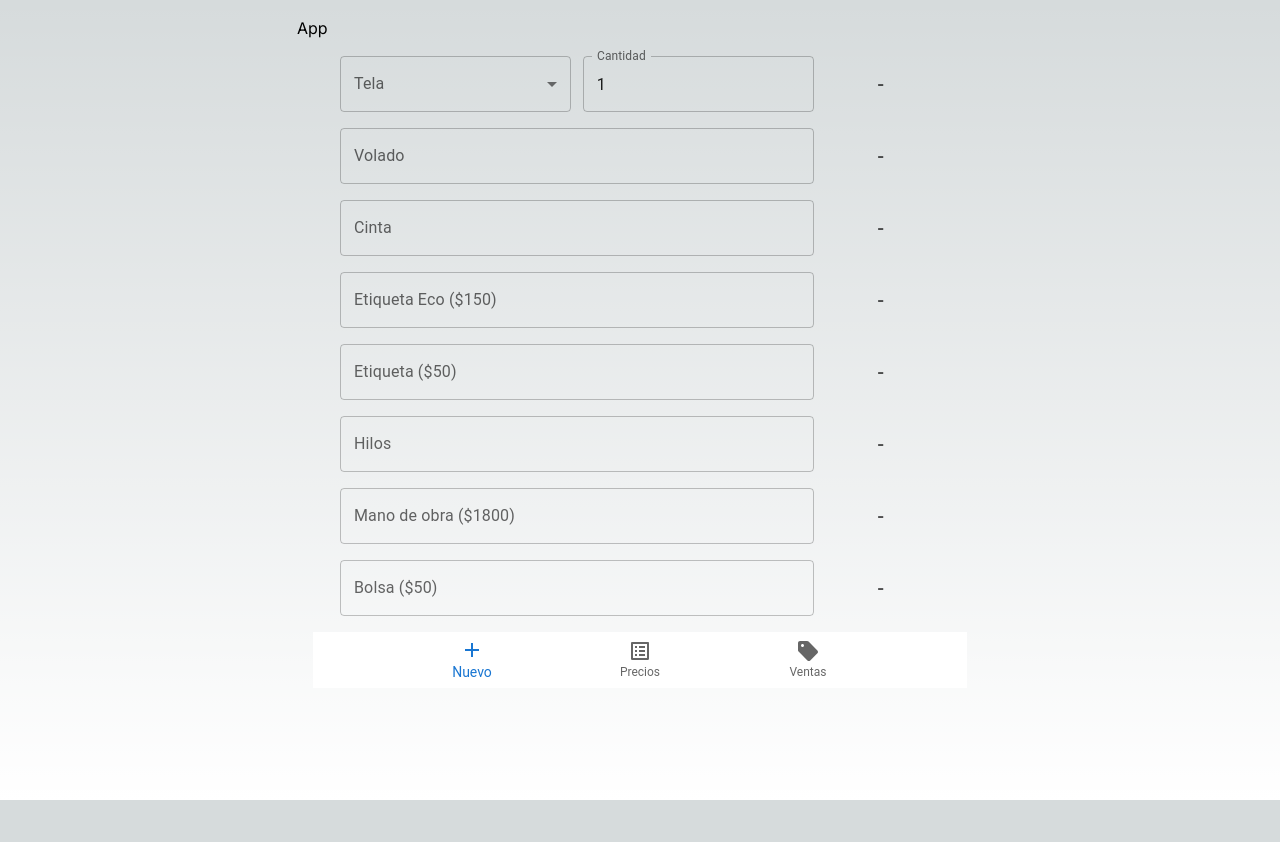
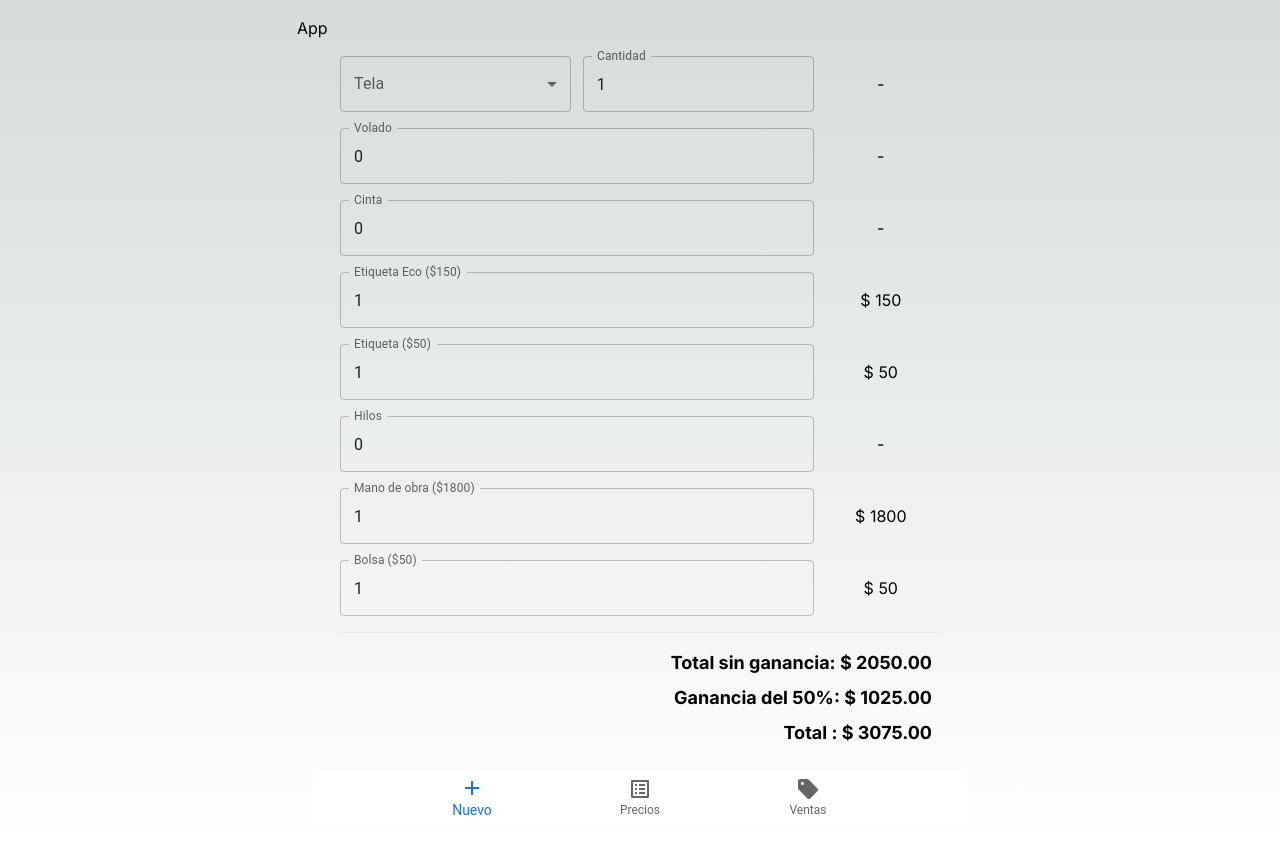
Before and after one commit to DamianBarzola/costos-app, a Next.js app: page / in a window 1280 px wide. Before the commit the page ends 800 px from the top, so only its background shows below. Built offline with nearby package versions, Linux system fonts and the light colour scheme.

Commit message:
add input onchange and total

```diff
--- a/src/app/page.js
+++ b/src/app/page.js
@@ -1,26 +1,42 @@
 "use client";
 import { Navigator } from "@/components/Navigator.jsx";
 import { Box, MenuItem, TextField } from "@mui/material";
-const Data = [
+import { ELEMENT_TYPES } from "@/consts";
+import { useEffect } from "react";
+import { useState } from "react";
+
+let Data = [
   {
     id: 1,
     label: "Tela",
-    type: "select",
+    type: ELEMENT_TYPES.SELECT,
     amount: 1,
-    price: null,
+    // price: null,
     subtotal: null,
-    optionSelected: null,
+    optionSelected: "",
     options: [
       { id: 1, label: "Tela 1", price: 500 },
       { id: 2, label: "Tela 2", price: 500 },
     ],
   },
-  { id: 2, label: "Volado", type: "price", price: null, subtotal: null },
-  { id: 3, label: "Cinta", type: "price", price: null, subtotal: null },
+  {
+    id: 2,
+    label: "Volado",
+    type: ELEMENT_TYPES.PRICE,
+    price: 0,
+    subtotal: null,
+  },
+  {
+    id: 3,
+    label: "Cinta",
+    type: ELEMENT_TYPES.PRICE,
+    price: 0,
+    subtotal: null,
+  },
   {
     id: 4,
     label: "Etiqueta Eco",
-    type: "quantity",
+    type: ELEMENT_TYPES.QUANTITY,
     price: 150,
     amount: 1,
     subtotal: null,
@@ -28,16 +44,22 @@ const Data = [
   {
     id: 5,
     label: "Etiqueta",
-    type: "quantity",
+    type: ELEMENT_TYPES.QUANTITY,
     price: 50,
     amount: 1,
     subtotal: null,
   },
-  { id: 6, label: "Hilos", type: "price", price: null, subtotal: null },
+  {
+    id: 6,
+    label: "Hilos",
+    type: ELEMENT_TYPES.PRICE,
+    price: 0,
+    subtotal: null,
+  },
   {
     id: 7,
     label: "Mano de obra",
-    type: "quantity",
+    type: ELEMENT_TYPES.QUANTITY,
     price: 1800,
     amount: 1,
     subtotal: null,
@@ -45,37 +67,32 @@ const Data = [
   {
     id: 8,
     label: "Bolsa",
-    type: "quantity",
+    type: ELEMENT_TYPES.QUANTITY,
     price: 50,
     amount: 1,
     subtotal: null,
   },
 ];
 
-function RowField({ rowData }) {
-  const handleSelect = (e) => {
-    rowData.optionSelected = rowData.options.find(
-      (item) => item.id == e.target.value
-    );
-    rowData.subtotal = rowData.amount * rowData.optionSelected?.price;
-  };
-  const handleChange = (e) => {
-    rowData.amount = e.target.value;
-    rowData.subtotal = rowData.amount * rowData.optionSelected?.price;
-  };
+let revenue = 50;
+
+function RowField({ rowData, handleSelect, handleChange }) {
   return (
     <div className="flex justify-between gap-x-2">
       <div className="w-4/5">
-        {rowData.type === "select" ? (
+        {rowData.type === ELEMENT_TYPES.SELECT ? (
           <div className="flex justify-around gap-x-3 w-100">
             <TextField
               select
               variant="outlined"
               fullWidth
               label={rowData.label}
-              value={rowData.optionSelected?.id}
+              value={rowData.optionSelected.id ?? ""}
               onChange={handleSelect}
             >
+              <MenuItem value="" disabled>
+                Seleccione una opción
+              </MenuItem>
               {rowData.options.map((item) => (
                 <MenuItem key={item.id} value={item.id}>
                   {item.label + " ($" + item.price + ")"}
@@ -89,34 +106,94 @@ function RowField({ rowData }) {
               onChange={handleChange}
               value={rowData.amount}
               fullWidth
+              min={0}
             />
           </div>
-        ) : rowData.type === "quantity" ? (
+        ) : rowData.type === ELEMENT_TYPES.QUANTITY ? (
           <TextField
             label={rowData.label + " ($" + rowData.price + ")"}
             variant="outlined"
             type="number"
+            onChange={handleChange}
+            value={rowData.amount}
             fullWidth
+            min={0}
           />
         ) : (
-          rowData.type === "price" && (
+          rowData.type === ELEMENT_TYPES.PRICE && (
             <TextField
               label={rowData.label}
               variant="outlined"
               type="number"
+              onChange={handleChange}
+              min={0}
+              value={rowData.price}
               fullWidth
             />
           )
         )}
       </div>
       <div className="w-1/5 flex justify-center items-center">
-        <span>{rowData.subtotal ?? "-"}</span>
+        <span>{rowData.subtotal ? "$ " + rowData.subtotal : "-"}</span>
       </div>
     </div>
   );
 }
 
 export default function Home() {
+  const [data, setData] = useState(Data);
+
+  useEffect(() => {
+    let mappedSubtotal = Data.map((item) => {
+      if (item.type === ELEMENT_TYPES.SELECT) {
+        item.subtotal = 0;
+      } else if (item.type === ELEMENT_TYPES.QUANTITY) {
+        item.subtotal = item.amount * item.price;
+      } else if (item.type === ELEMENT_TYPES.PRICE) {
+        item.subtotal = item.price;
+      }
+      return item;
+    });
+
+    setData(mappedSubtotal);
+  }, []);
+
+  const handleSelect = (e, index) => {
+    const value = Number(e.target.value);
+    let row = data[index];
+    row.optionSelected = row.options.find((item) => item.id == value);
+    row.subtotal = row.amount * row.optionSelected?.price;
+    setData([...data]);
+  };
+
+  const handleChange = (e, index) => {
+    const value = Number(e.target.value);
+
+    if (value >= 0) {
+      let row = data[index];
+      if (row.type === ELEMENT_TYPES.SELECT) {
+        row.amount = value;
+        row.subtotal = row.amount * row.optionSelected?.price;
+      } else if (row.type === ELEMENT_TYPES.QUANTITY) {
+        row.amount = value;
+        row.subtotal = row.amount * row.price;
+      } else if (row.type === ELEMENT_TYPES.PRICE) {
+        row.price = value;
+
+        row.subtotal = row.price;
+      }
+      setData([...data]);
+    }
+  };
+  console.log(data);
+  const total = data.reduce(
+    (acc, item) => Number(acc) + (Number(item.subtotal) ?? 0),
+    0
+  );
+
+  const revenueAmount = (total * revenue) / 100;
+
+  const finalAmount = total + revenueAmount;
   return (
     <div className="flex justify-center min-h-screen">
       <main className="w-full max-w-[750px] px-4 sm:px-6 lg:px-8">
@@ -136,9 +213,28 @@ export default function Home() {
             margin: "0 auto",
           }}
         >
-          {Data.map((item) => (
-            <RowField rowData={item} key={item.id} />
+          {data.map((item, index) => (
+            <RowField
+              rowData={item}
+              key={item.id}
+              handleChange={(e) => handleChange(e, index)}
+              handleSelect={(e) => handleSelect(e, index)}
+            />
           ))}
+          <hr />
+          <div style={{ fontSize: "18px", fontWeight: "bold" }}>
+            <div className="flex justify-end px-2 mb-2">
+              <h6>Total sin ganancia: $ {total.toFixed(2)}</h6>
+            </div>
+            <div className="flex justify-end px-2 mb-2">
+              <h6>
+                Ganancia del {revenue}%: $ {revenueAmount.toFixed(2)}
+              </h6>
+            </div>
+            <div className="flex justify-end px-2 mb-2">
+              <h6>Total : $ {finalAmount.toFixed(2)}</h6>
+            </div>
+          </div>
         </Box>
         <Navigator />
       </main>
--- /dev/null
+++ b/src/consts.js
@@ -0,0 +1,5 @@
+export const ELEMENT_TYPES = {
+  SELECT: "select",
+  PRICE: "price",
+  QUANTITY: "quantity",
+};
```
